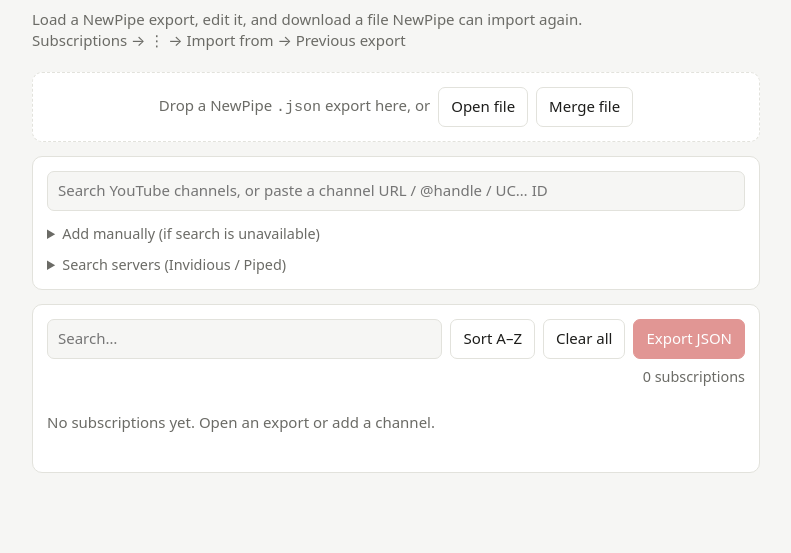
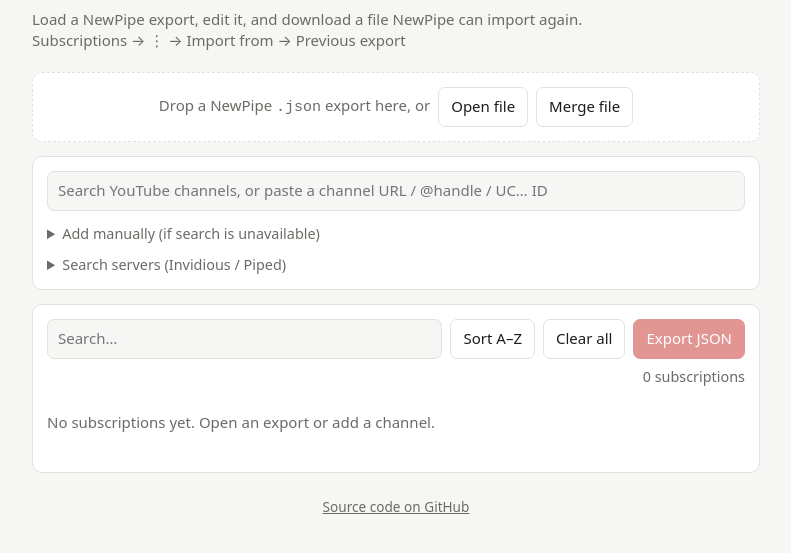
Before and after one commit to kijart/subpipe, a plain HTML site: page index.html in a window 1280 px wide. Shown: the part 73-626 px from the top of the page, without its empty margins (244-1035 px from the left). Drawn offline with Linux system fonts and the light colour scheme.

Commit message:
feat: add footer with GitHub link

```diff
--- a/css/styles.css
+++ b/css/styles.css
@@ -391,6 +391,23 @@ h1 {
   }
 }
 
+/* Footer */
+
+.o-footer {
+  margin-top: 24px;
+  text-align: center;
+  color: var(--muted);
+  font-size: .85rem;
+}
+
+.o-footer a {
+  color: inherit;
+}
+
+.o-footer a:hover {
+  color: var(--accent);
+}
+
 /* ==== Templates ==== */
 
 .t-page {
--- a/index.html
+++ b/index.html
@@ -70,6 +70,10 @@
     <div class="m-row"><span class="a-text--count" id="count"></span></div>
     <ul class="o-list" id="list"></ul>
   </div>
+
+  <footer class="o-footer">
+    <a href="https://github.com/kijart/subpipe" target="_blank" rel="noopener noreferrer">Source code on GitHub</a>
+  </footer>
 </main>
 
 <div class="o-toasts" id="toasts" role="status" aria-live="polite"></div>
```
